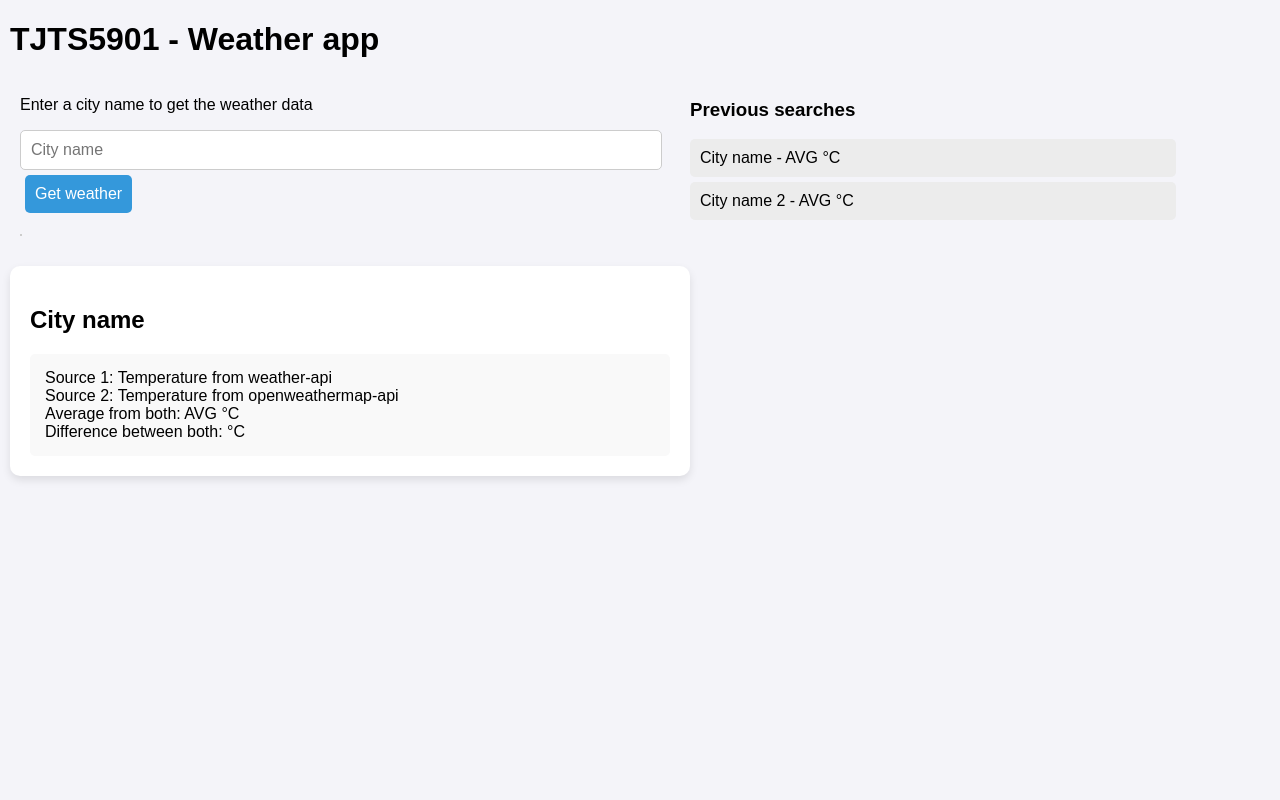
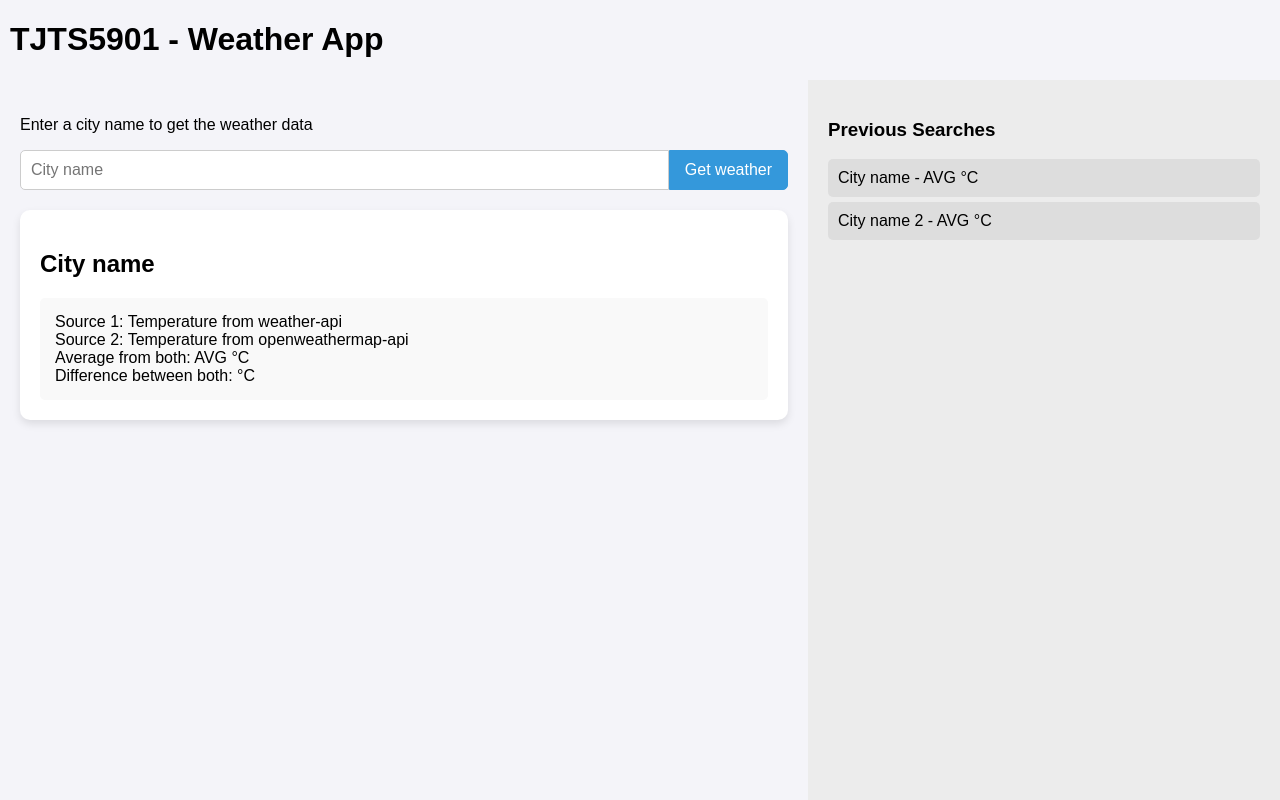
Before and after one commit to TammiPekka/TJTS5901, a Flask app: page / in a window 1280 px wide. Run offline with Flask 3, Linux system fonts and the light colour scheme.

Commit message:
Done search functionality that shows 5 best results from input. Also changed the UI a bit

```diff
--- a/app/static/scripts.js
+++ b/app/static/scripts.js
@@ -31,28 +31,40 @@ searchInput.addEventListener("input", function() {
             }
 
             if (data.length === 0) {
-
                 let noResultItem = document.createElement("li");
                 noResultItem.textContent = "No suggestions found";
                 suggestionsList.appendChild(noResultItem);
-                return;
-            }
-
+            } else {
                 data.slice(0, 5).forEach(city => {
                     let listItem = document.createElement("li");
                     listItem.textContent = `${city.name}, ${city.country}`;
                     listItem.setAttribute("role", "option"); // Accessibility improvement
-                //console.log("Appending:", listItem.textContent);
                     listItem.addEventListener("click", function () {
-                    searchInput.value = city.name;
+                        searchInput.value = city.name + ", " + city.country;
                         while (suggestionsList.firstChild) {
                             suggestionsList.removeChild(suggestionsList.firstChild);
                         }
+                        suggestionsList.classList.remove("show"); // Hide after selection
                     });
                     suggestionsList.appendChild(listItem);
                 });
+            }
+
+            // Show only if there are suggestions
+            if (suggestionsList.childNodes.length > 0) {
+                suggestionsList.classList.add("show");
+            } else {
+                suggestionsList.classList.remove("show");
+            }
         })
         .catch(error => console.error("Error fetching suggestions:", error));
     }, 300);
 });
+
+// Hide suggestions when clicking outside
+document.addEventListener("click", function (event) {
+    if (!searchInput.contains(event.target) && !suggestionsList.contains(event.target)) {
+        suggestionsList.classList.remove("show");
+    }
 });
+});
--- a/app/static/styles.css
+++ b/app/static/styles.css
@@ -5,56 +5,75 @@ body {
     padding: 0;
     box-sizing: border-box;
     background-color: #f4f4f9;
+    height: 100vh;
+    display: flex;
+    flex-direction: column;
 }
 
 /* Header Style */
-h1 {
-margin-left: 10px;
+header {
+    width: 100%;
+    margin-left: 10px;
+    text-align: left;
 }
 
-/* Main Container Style */
+/* Main Layout */
 .container {
     display: flex;
-    flex-wrap: wrap;
-    margin: 20px;
+    height: calc(100vh - 80px); /* Subtract header height */
 }
 
-/* Search Form Container takes 50% width */
-.search-container {
+/* Left Section: Search & Weather Data */
+.left-section {
     flex: 1;
-    max-width: 50%;
-    padding-right: 20px;
+    max-width: 60%;
+    display: flex;
+    flex-direction: column;
+    padding: 20px;
 }
 
-/* Input field styling */
+/* Search Form Container */
+.search-container {
+    padding-bottom: 20px;
+}
+
+/* Search form layout */
+.search-container form {
+    display: flex;
+    align-items: center;
+    position: relative;
+}
+
+/* Input field */
 .search-container input[type="text"] {
+    flex: 1;
     width: 100%;
     padding: 10px;
     font-size: 16px;
     border: 1px solid #ccc;
-    border-radius: 5px;
+    border-radius: 5px 0 0 5px;
 }
 
 /* Button styling */
 .search-container button {
-    padding: 10px;
-    margin: 5px;
+    padding: 10px 15px;
     font-size: 16px;
     background-color: #3498db;
     color: white;
-    border: none;
-    border-radius: 5px;
+    border: 1px solid #3498db;
+    border-radius: 0 5px 5px 0;
     cursor: pointer;
+    transition: 0.3s;
 }
 
-/* Weather Data Section takes 50% width of screen */
+.search-container button:hover {
+    background-color: #2980b9;
+}
+
+/* Weather Data Section */
 #weather-data {
-    flex: 1;
-    max-width: 50%;
-    margin-top: 30px;
-    margin-left: 10px;
+    background-color: white;
     padding: 20px;
-    background-color: white;
     border-radius: 10px;
     box-shadow: 0px 4px 8px rgba(0, 0, 0, 0.1);
 }
@@ -67,59 +86,84 @@ margin-left: 10px;
     margin-top: 15px;
 }
 
-/* Right container for previous searches (flexible width) */
+/* Right Section: Previous Searches */
 .previous-searches-container {
-    flex: 1;
+    flex: 0.4;
     max-width: 40%;
-    padding-left: 20px;
-}
-
-
-.previous-searches-container h3 {
-    margin-left: 10px;
+    background-color: #ececec;
+    padding: 20px;
+    overflow-y: auto;
 }
 
 /* Styling for previous search list */
 #previous-searches {
     list-style-type: none;
     padding: 0;
-    margin-left: 10px;
 }
 
 #previous-searches li {
-    background-color: #ececec;
+    background-color: #ddd;
     padding: 10px;
     margin: 5px 0;
-
     border-radius: 5px;
 }
 
 /* Responsive Layout */
 @media (max-width: 768px) {
-    .search-container, .previous-searches-container, #weather-data {
-        max-width: 100%;
-        padding-right: 0;
-        padding-left: 0;
+    .container {
+        flex-direction: column;
+        height: auto;
     }
 
-    header {
-        padding: 15px;
+    .left-section, .previous-searches-container {
+        max-width: 100%;
     }
 }
 
 
+/* Ensure suggestions appear below input */
 #suggestions {
+    position: absolute;
+    top: 100%;
+    left: 0;
+    width: calc(100% - 2px); /* Match input field width */
+    background: white;
+    border: 1px solid #ccc;
+    border-radius: 8px;
+    box-shadow: 0px 4px 12px rgba(0, 0, 0, 0.2);
     list-style: none;
     padding: 0;
-    border: 1px solid #ccc;
-    max-width: 200px;
-    position: absolute;
-    background: white;
+    margin-top: 5px;
+    max-height: 250px;
+    overflow-y: auto;
+    z-index: 1000; /* Ensure it stays above other elements */
+    visibility: hidden; /* Instead of display: none */
+    opacity: 0;
+    transition: opacity 0.3s ease-in-out;
 }
+
+/* Show suggestions when populated */
+#suggestions.show {
+    visibility: visible;
+    opacity: 1;
+}
+
+/* Suggestion list items */
 #suggestions li {
-    padding: 5px;
+    padding: 12px;
     cursor: pointer;
+    border-bottom: 1px solid #eee;
+    transition: background 0.3s, color 0.3s;
+    font-size: 16px;
 }
+
+/* Remove border from last item */
+#suggestions li:last-child {
+    border-bottom: none;
+}
+
+/* Hover effect */
 #suggestions li:hover {
-    background: lightgray;
+    background: #3498db;
+    color: white;
 }
--- a/app/templates/home.html
+++ b/app/templates/home.html
@@ -7,10 +7,17 @@
     <link rel="stylesheet" href="static/styles.css">
 </head>
 <body>
-    <h1>TJTS5901 - Weather app</h1>
+
+
+    <header>
+        <h1>TJTS5901 - Weather App</h1>
+    </header>
+
 
     <div class="container">
 
+
+        <div class="left-section">
             <div class="search-container">
                 <p>Enter a city name to get the weather data</p>
                 <form id="search-form" action="#">
@@ -20,27 +27,32 @@
                 </form>
             </div>
 
-        <div class="previous-searches-container">
-            <h3>Previous searches</h3>
-            <ul id="previous-searches">
-                <!-- List of previous searches, these will be generated dynamically-->
-                <li>City name - AVG °C</li>
-                <li>City name 2 - AVG °C</li>
-            </ul>
-        </div>
-    </div>
+
             <div id="weather-data">
                 <h2>City name</h2>
                 <div id="card">
-            <!-- Data will be fetched from apis and shown here-->
+
                     <span>Source 1: Temperature from weather-api</span><br>
                     <span>Source 2: Temperature from openweathermap-api</span><br>
                     <span>Average from both: AVG °C</span><br>
                     <span>Difference between both: °C</span>
                 </div>
             </div>
+
+        </div>
+
+
+        <div class="previous-searches-container">
+            <h3>Previous Searches</h3>
+            <ul id="previous-searches">
+                <!-- List of previous searches -->
+                <li>City name - AVG °C</li>
+                <li>City name 2 - AVG °C</li>
+            </ul>
+        </div>
+
+    </div>
+
     <script src="static/scripts.js"></script>
 </body>
-
-
 </html>
```
Lines whose indentation alone changed are shown as unchanged.
